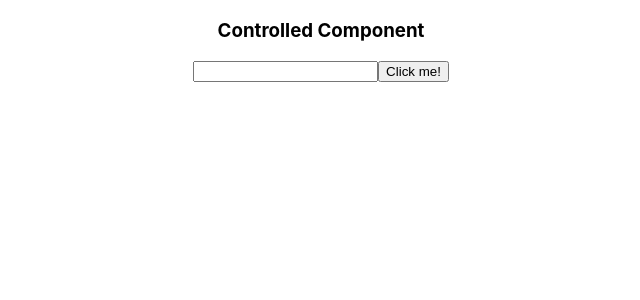
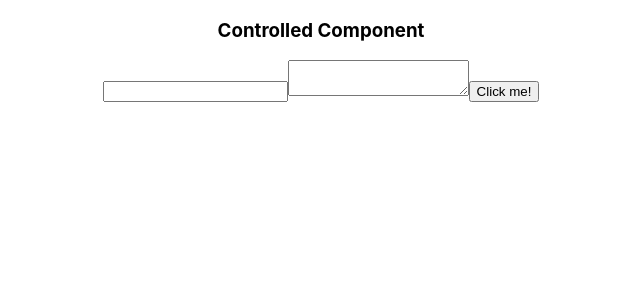
Before and after one commit to Saoa35/my-app_3-forms, a React (Create React App) app: page / in a window 1280 px wide. Shown: the top 300 px of the page, without its empty margins (319-959 px from the left). Built offline with nearby package versions, Linux system fonts and the light colour scheme.

Commit message:
+ textarea

```diff
--- a/src/Components/ControlledComponent/ControlledComponent.js
+++ b/src/Components/ControlledComponent/ControlledComponent.js
@@ -4,13 +4,15 @@ import React from "react";
 class ControlledComponent extends React.Component {
 
     state = {
-        value: ''
+        value: '',
+        textArea: ''
     }
 
     constructor(props) {
         super(props);
         this.handleChange = this.handleChange.bind(this);
         this.handleSubmit = this.handleSubmit.bind(this);
+        this.handleChangeTA = this.handleChangeTA.bind(this);
     }
 
     handleChange(e) {
@@ -21,8 +23,17 @@ class ControlledComponent extends React.Component {
         })
     }
 
-    handleSubmit() {
+    handleSubmit(e) {
+        e.preventDefault();
         console.log(this.state.value);
+    }
+
+    handleChangeTA(e) {
+        const textArea = e.target.value;
+
+        this.setState({
+            textArea
+        })
     }
 
     render() {
@@ -34,6 +45,8 @@ class ControlledComponent extends React.Component {
                 <form onSubmit={this.handleSubmit}>
                     <input type='text' value={this.state.value} onChange={this.handleChange} />
 
+                    <textarea value={this.state.textArea} onChange={this.handleChangeTA} />
+
                     <button>
                         Click me!
                     </button>
```
